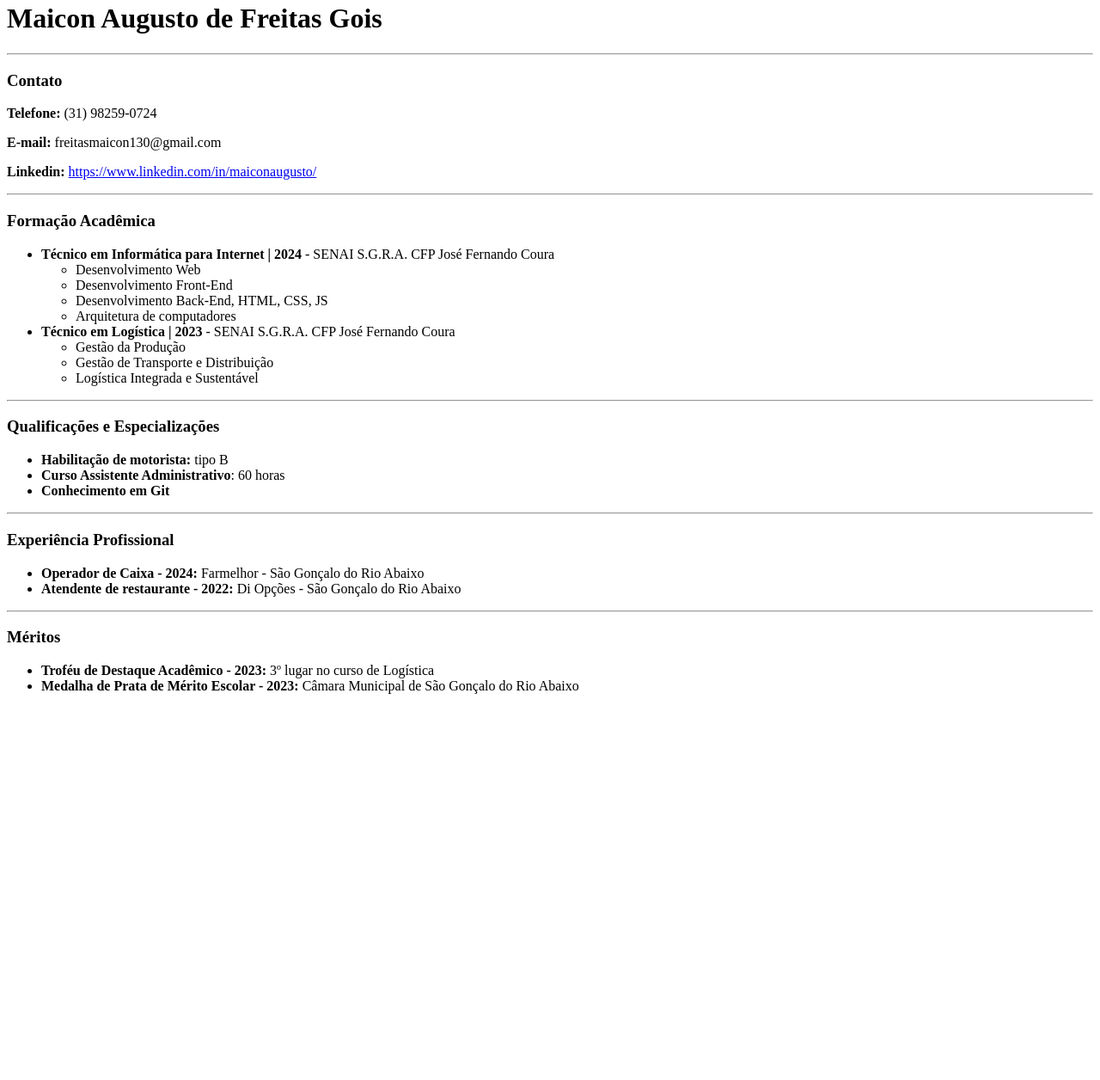
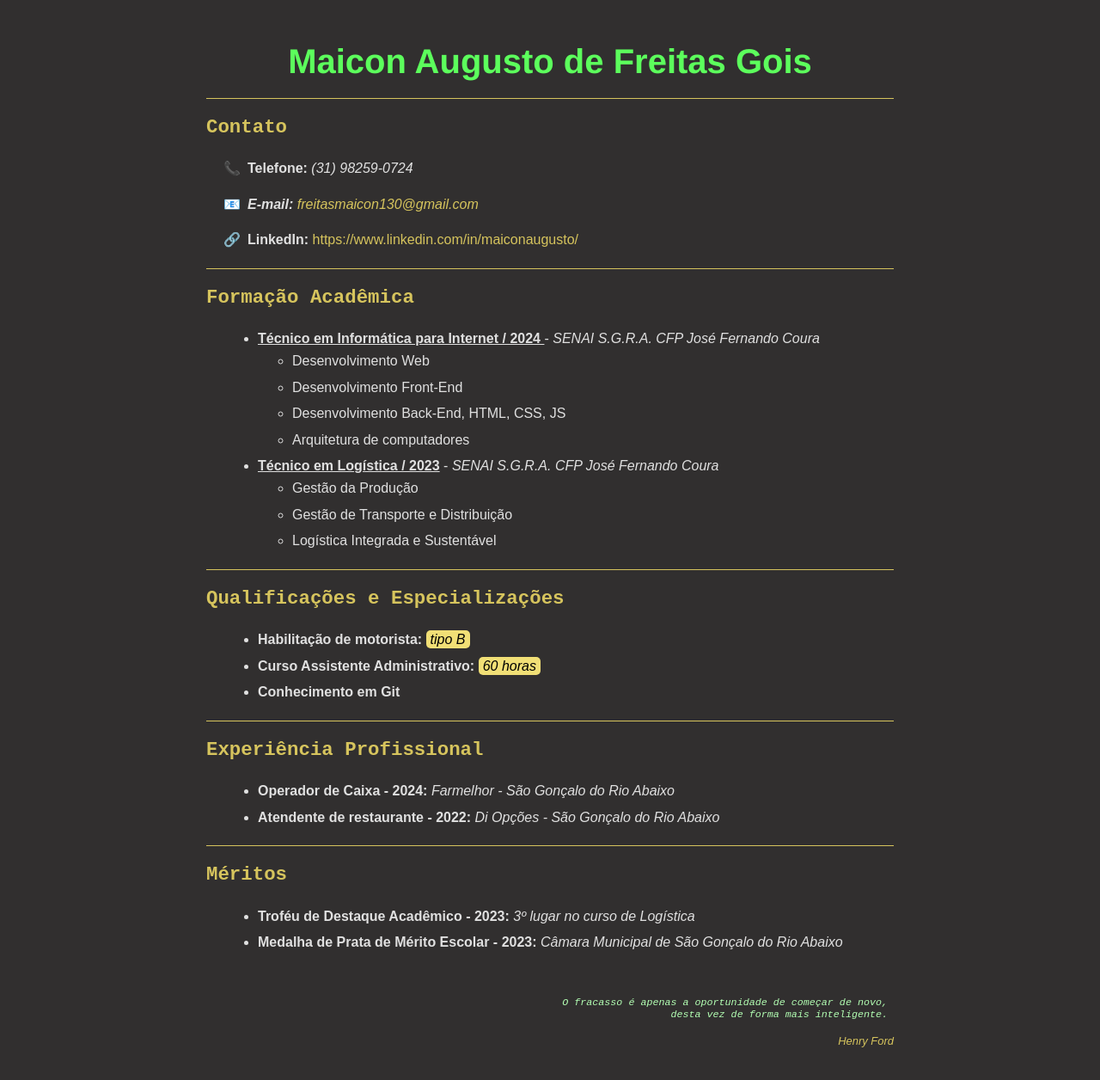
Before and after one commit to MaiconGois/ListaProgramacaoHTML_CSS_JS_MaiconAgusto, a plain HTML site: page index.html in a window 1280 px wide. Shown: the part 18-1274 px from the top of the page at 86% size. Before the commit the page ends 841 px from the top, so only its background shows below. Drawn offline with Linux system fonts and the light colour scheme.

Commit message:
novas alterações na estilização do curriculo

```diff
--- a/index.html
+++ b/index.html
@@ -1,76 +1,201 @@
 <!DOCTYPE html>
-<html lang="en">
+<html lang="pt-br">
 
 <head>
     <meta charset="UTF-8">
     <meta name="viewport" content="width=device-width, initial-scale=1.0">
-    <title>Maicon Augusto</title>
+    <title>Currículo de Maicon Augusto</title>
+    <style>
+        body {
+            font-family: Arial, sans-serif;
+            color: #E0E0E0;
+            background-color: #312f2f;
+            padding: 40px;
+            max-width: 800px;
+            margin: auto;
+        }
+
+        header,
+        main,
+        footer {
+
+            margin-bottom: 20px;
+        }
+
+        #titulo {
+            font-family: 'Franklin Gothic Medium', 'Arial Narrow', Arial, sans-serif;
+            color: #5CFF5C;
+            text-align: center;
+            font-size: 2.5em;
+            font-weight: bold;
+            margin-bottom: 10px;
+        }
+
+
+        h3 {
+            font-family: 'Courier New', Courier, monospace;
+            color: #d6c45d;
+            margin-top: 20px;
+            font-size: 1.4em;
+        }
+
+        p,
+        li {
+            line-height: 1.6;
+            margin-bottom: 5px;
+        }
+
+        .contato,
+        .centralizar {
+            padding-left: 20px;
+        }
+
+        hr {
+            border: 0;
+            height: 1px;
+            background: #d6c45d;
+            margin: 20px 0;
+        }
+
+        .autor {
+            text-align: right;
+            color: #d6c45d;
+            font-size: 0.9em;
+        }
+
+        .icone {
+            margin-right: 8px;
+        }
+
+        a {
+            color: #d6c45d;
+            text-decoration: none;
+        }
+
+        a:hover {
+            text-decoration: underline;
+        }
+
+        footer {
+            text-align: left;
+            color: #B3FFB3;
+            font-style: italic;
+            font-size: 0.9em;
+            margin-top: 50px;
+        }
+
+        mark {
+            background-color: #f1df76;
+            color: #000000;
+            padding: 2px 5px;
+            border-radius: 5px;
+        }
+
+        .citacao {
+            font-style: italic;
+            color: #B3FFB3;
+            text-align:right;
+           /* border-left: 3px solid #5CFF5C;*/
+            padding-left: 15px;
+            margin: 20px 0;
+        }
+    </style>
 </head>
 
 <body>
-    <h1>Maicon Augusto de Freitas Gois</h1>
+    <header>
+        <h1 id="titulo">Maicon Augusto de Freitas Gois</h1>
         <hr>
+    </header>
+
+    <main>
+
+        <section>
             <h3>Contato</h3>
-    <p>
-        <b>Telefone:</b> (31) 98259-0724
-    </p>
-    <p>
-        <b>E-mail:</b> freitasmaicon130@gmail.com
-    </p>
-
-    <p>
-        <b>Linkedin:</b> <a
+            <div class="contato">
+                <p><b><span class="icone">📞</span>Telefone:</b><em> (31) 98259-0724 </em></p>
+                <p><b><span class="icone">📧</span><em>E-mail:</em></b> <a
+                        href="mailto:freitasmaicon130@gmail.com"><em>freitasmaicon130@gmail.com</em></a></p>
+                <p><b><span class="icone">🔗</span>LinkedIn:</b> <a
                         href="https://www.linkedin.com/in/maiconaugusto/">https://www.linkedin.com/in/maiconaugusto/</a>
                 </p>
+            </div>
+            <hr>
+        </section>
 
-    <hr>
 
+        <section>
             <h3>Formação Acadêmica</h3>
+            <div class="centralizar">
                 <ul>
-        <li>
-            <b>Técnico em Informática para Internet | 2024</b> - SENAI S.G.R.A. CFP José Fernando Coura
+                    <li><b><u>Técnico em Informática para Internet / 2024 </u></b> - <em> SENAI S.G.R.A. CFP José
+                            Fernando Coura </em>
                         <ul>
                             <li>Desenvolvimento Web</li>
-                <li> Desenvolvimento Front-End</li>
+                            <li>Desenvolvimento Front-End</li>
                             <li>Desenvolvimento Back-End, HTML, CSS, JS</li>
                             <li>Arquitetura de computadores</li>
                         </ul>
                     </li>
-        <li>
-            <b>Técnico em Logística | 2023</b> - SENAI S.G.R.A. CFP José Fernando Coura
+                    <li><b><u>Técnico em Logística / 2023</u> </b> - <em>SENAI S.G.R.A. CFP José Fernando Coura </em>
                         <ul>
-                <li>Gestão da Produção </li>
+                            <li>Gestão da Produção</li>
                             <li>Gestão de Transporte e Distribuição</li>
                             <li>Logística Integrada e Sustentável</li>
                         </ul>
                     </li>
                 </ul>
+            </div>
             <hr>
+        </section>
 
 
+        <section>
             <h3>Qualificações e Especializações</h3>
+            <div class="centralizar">
                 <ul>
-        <li><b>Habilitação de motorista:</b> tipo B</li>
-        <li><b>Curso Assistente Administrativo</b>: 60 horas</li>
+                    <li><b>Habilitação de motorista:</b> <mark><em> tipo B </em></mark></li>
+                    <li><b>Curso Assistente Administrativo:</b> <mark> <em> 60 horas </em></mark></li>
                     <li><b>Conhecimento em Git</b></li>
                 </ul>
+            </div>
             <hr>
-
-    <h3>Experiência Profissional</h3>
-    <ul>
-        <li><b>Operador de Caixa - 2024:</b> Farmelhor - São Gonçalo do Rio Abaixo</li>
-        <li><b>Atendente de restaurante - 2022:</b> Di Opções - São Gonçalo do Rio Abaixo</li>
-    </ul>
-    <hr>
-
-    <h3>Méritos</h3>
-    <ul>
-        <li><b>Troféu de Destaque Acadêmico - 2023:</b> 3º lugar no curso de Logística</li>
-        <li><b>Medalha de Prata de Mérito Escolar - 2023:</b> Câmara Municipal de São Gonçalo do Rio Abaixo </li>
-    </ul>
+        </section>
 
 
+        <section>
+            <h3>Experiência Profissional</h3>
+            <div class="centralizar">
+                <ul>
+                    <li><b>Operador de Caixa - 2024:</b> <em>Farmelhor - São Gonçalo do Rio Abaixo </em></li>
+                    <li><b>Atendente de restaurante - 2022:</b> <em>Di Opções - São Gonçalo do Rio Abaixo </em></li>
+                </ul>
+            </div>
+            <hr>
+        </section>
 
+
+        <section>
+            <h3>Méritos</h3>
+            <div class="centralizar">
+                <ul>
+                    <li><b>Troféu de Destaque Acadêmico - 2023:</b> <em> 3º lugar no curso de Logística </em></li>
+                    <li><b>Medalha de Prata de Mérito Escolar - 2023:</b> <em> Câmara Municipal de São Gonçalo do Rio
+                            Abaixo </em>
+                    </li>
+                </ul>
+            </div>
+        </section>
+    </main>
+
+
+    <footer>
+        <div class="citacao">
+        <p><pre>O fracasso é apenas a oportunidade de começar de novo,
+        desta vez de forma mais inteligente. </pre></p>
+        <p class="autor"> Henry Ford</p>
+    </div>
+    </footer>
 </body>
 
 </html>
```
Also changed, not shown: curriculo 1.html (added, +76 -0 lines), estrutura_semantica.html (added, +70 -0 lines). Lines whose indentation alone changed are shown as unchanged.
